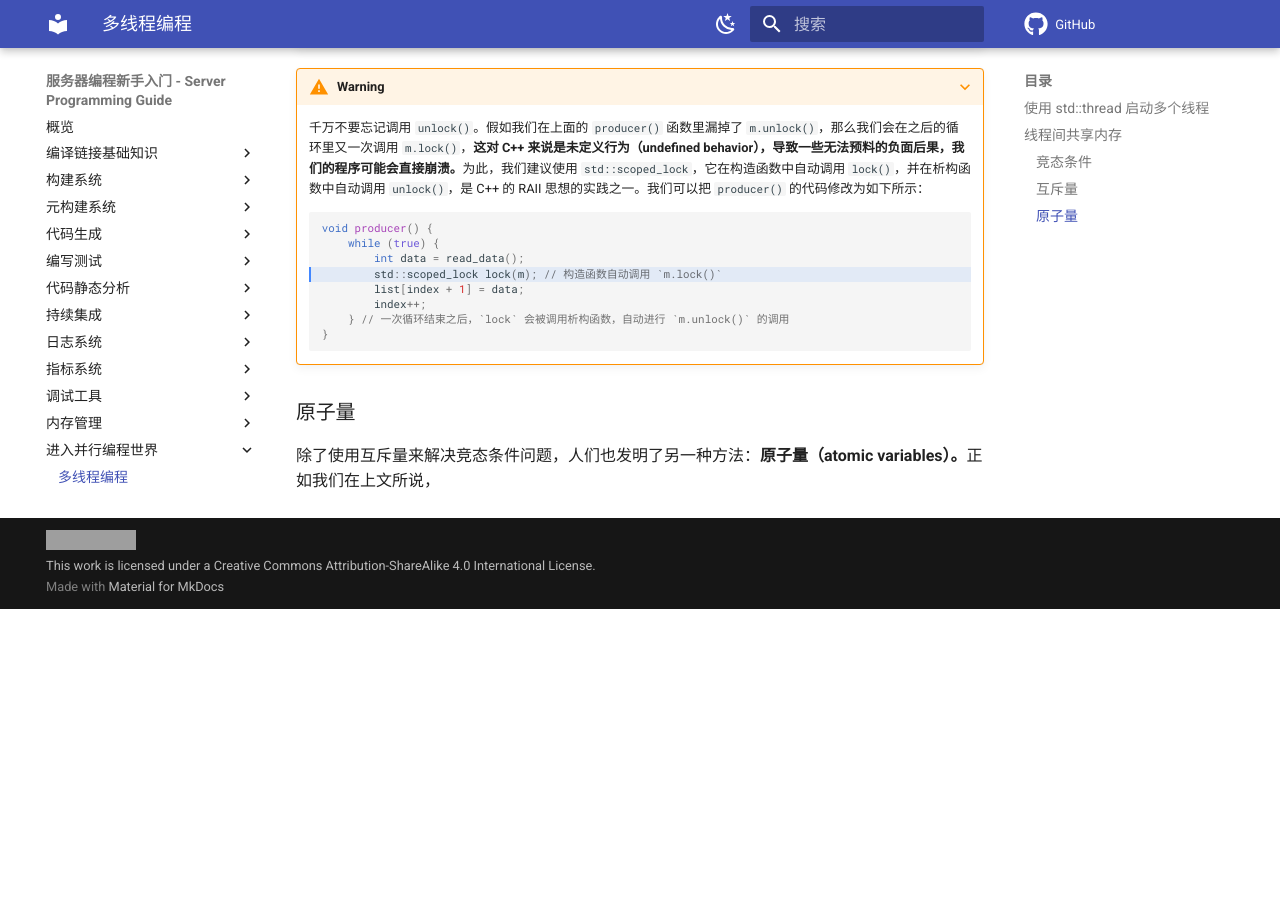
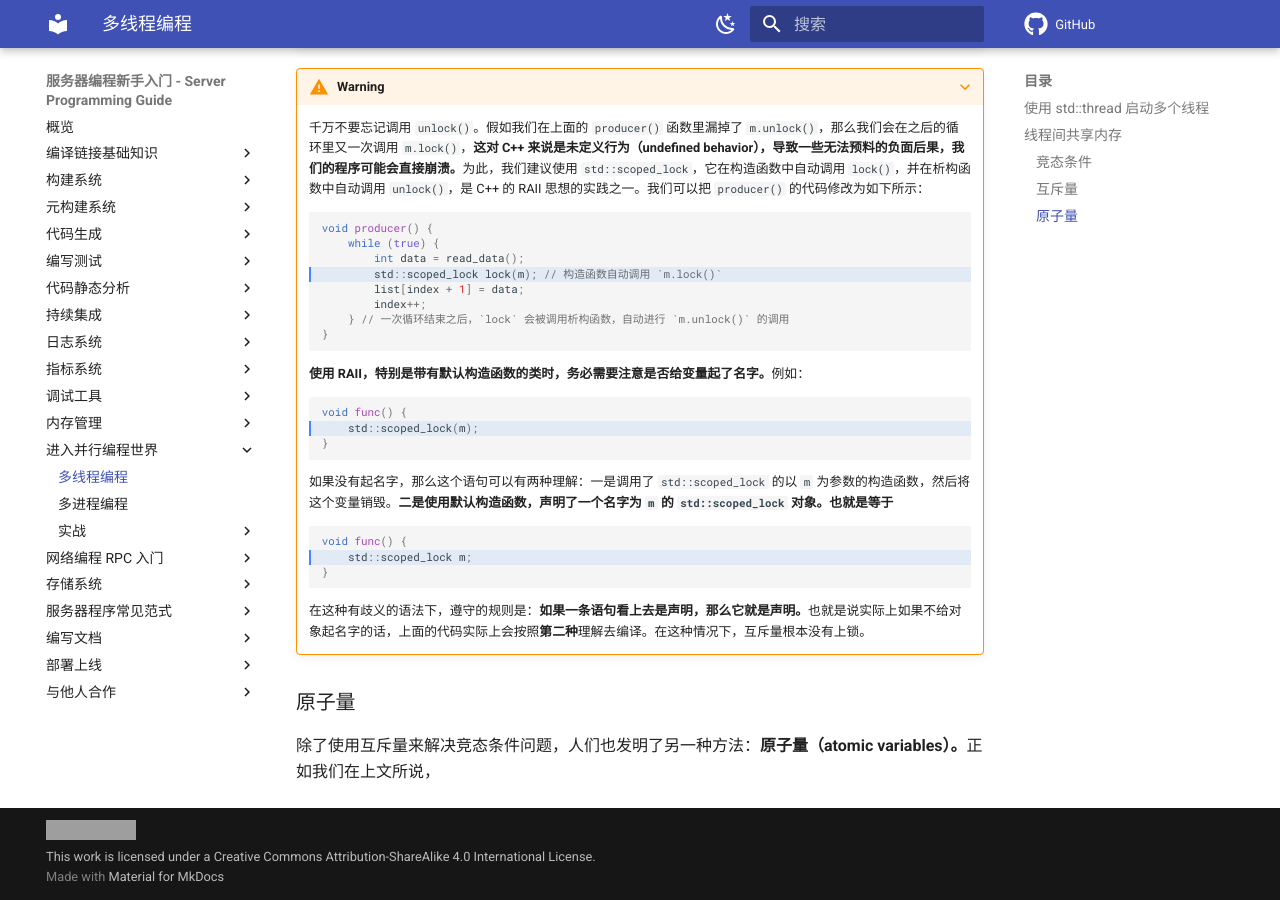
Before and after one commit to howardlau1999/server-programming-guide, an MkDocs documentation site: the page built from docs/parallel/multi-threading.md, in a window 1280 px wide and 900 px high, scrolled down 4639 px. Built offline with MkDocs 1.6.1 and Material for MkDocs 9.7.7, drawn with Linux system fonts in a browser that asks for light colours; emoji names are drawn with the system emoji font; comment, search, counter and statistics services are not loaded; before the commit the page ends 5248 px from its top, so only the background shows below that; grey boxes are pictures that could not be loaded.

Commit message:
raii warning

````diff
--- a/docs/parallel/multi-threading.md
+++ b/docs/parallel/multi-threading.md
@@ -194,6 +194,24 @@
     }
     ```
 
+    **使用 RAII，特别是带有默认构造函数的类时，务必需要注意是否给变量起了名字。**例如：
+
+    ```cpp hl_lines="2"
+    void func() {
+        std::scoped_lock(m);
+    }
+    ```
+
+    如果没有起名字，那么这个语句可以有两种理解：一是调用了 `std::scoped_lock` 的以 `m` 为参数的构造函数，然后将这个变量销毁。**二是使用默认构造函数，声明了一个名字为 `m` 的 `std::scoped_lock` 对象。也就是等于**
+
+    ```cpp hl_lines="2"
+    void func() {
+        std::scoped_lock m;
+    }
+    ```
+
+    在这种有歧义的语法下，遵守的规则是：**如果一条语句看上去是声明，那么它就是声明。**也就是说实际上如果不给对象起名字的话，上面的代码实际上会按照**第二种**理解去编译。在这种情况下，互斥量根本没有上锁。
+
 
 ### 原子量
 
````
